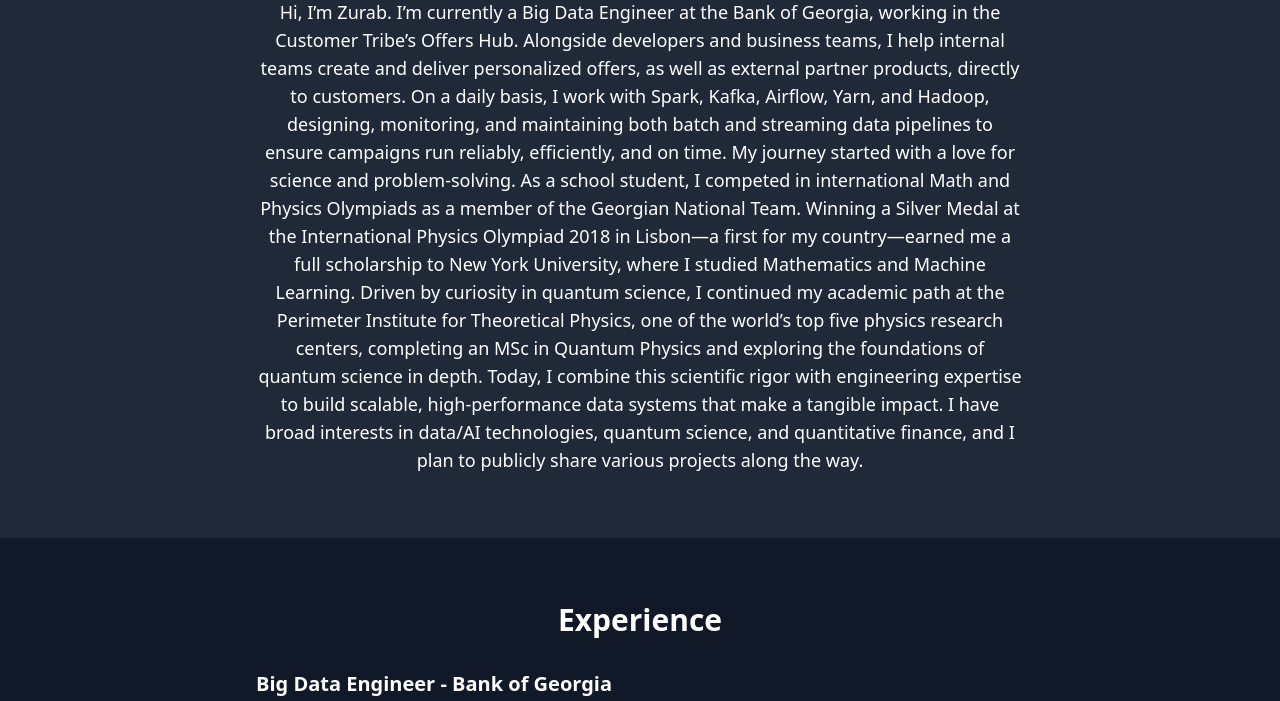
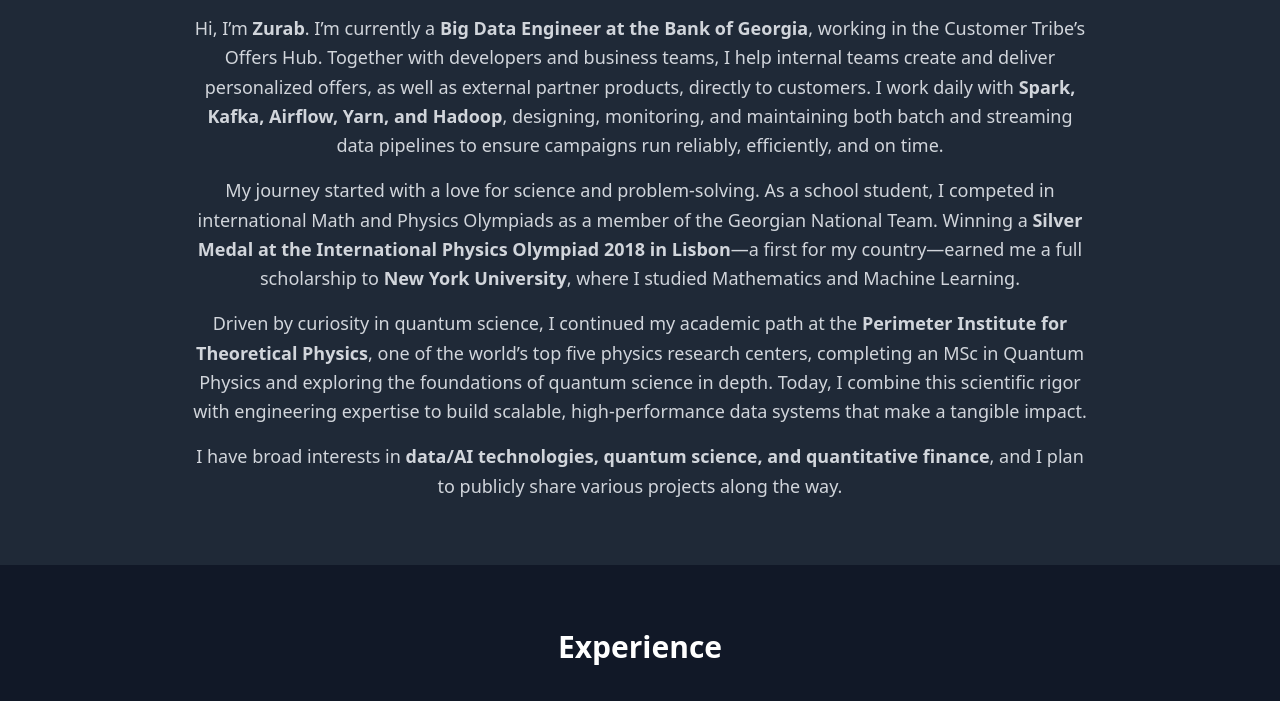
Before and after one commit to ZJashi/zurabjashi.github.io, a plain HTML site: page index.html in a window 1280 px wide. Shown: the part 414-1115 px from the top of the page. Drawn offline with nearby package versions, Linux system fonts and the light colour scheme.

Commit message:
Update index.html

```diff
--- a/index.html
+++ b/index.html
@@ -57,20 +57,24 @@
       </div>
     </header>
 
-    <!-- About Section -->
     <section id="about" class="py-16 bg-gray-800">
-      <div class="container mx-auto text-center">
-        <h2 class="text-3xl font-semibold">About Me</h2>
-        <p class="mt-4 text-lg max-w-3xl mx-auto">
-         Hi, I’m Zurab. I’m currently a Big Data Engineer at the Bank of Georgia, working in the Customer Tribe’s Offers Hub. Alongside developers and business teams, I help internal teams create and deliver personalized offers, as well as external partner products, directly to customers. On a daily basis, I work with Spark, Kafka, Airflow, Yarn, and Hadoop, designing, monitoring, and maintaining both batch and streaming data pipelines to ensure campaigns run reliably, efficiently, and on time.
+  <div class="container mx-auto max-w-4xl text-center">
+    <h2 class="text-3xl font-semibold mb-8">About Me</h2>
+    <p class="mt-4 text-lg text-gray-300 leading-relaxed mb-4">
+      Hi, I’m <strong>Zurab</strong>. I’m currently a <strong>Big Data Engineer at the Bank of Georgia</strong>, working in the Customer Tribe’s Offers Hub. Together with developers and business teams, I help internal teams create and deliver personalized offers, as well as external partner products, directly to customers. I work daily with <strong>Spark, Kafka, Airflow, Yarn, and Hadoop</strong>, designing, monitoring, and maintaining both batch and streaming data pipelines to ensure campaigns run reliably, efficiently, and on time.
+    </p>
+    <p class="mt-4 text-lg text-gray-300 leading-relaxed mb-4">
+      My journey started with a love for science and problem-solving. As a school student, I competed in international Math and Physics Olympiads as a member of the Georgian National Team. Winning a <strong>Silver Medal at the International Physics Olympiad 2018 in Lisbon</strong>—a first for my country—earned me a full scholarship to <strong>New York University</strong>, where I studied Mathematics and Machine Learning.
+    </p>
+    <p class="mt-4 text-lg text-gray-300 leading-relaxed mb-4">
+      Driven by curiosity in quantum science, I continued my academic path at the <strong>Perimeter Institute for Theoretical Physics</strong>, one of the world’s top five physics research centers, completing an MSc in Quantum Physics and exploring the foundations of quantum science in depth. Today, I combine this scientific rigor with engineering expertise to build scalable, high-performance data systems that make a tangible impact.
+    </p>
+    <p class="mt-4 text-lg text-gray-300 leading-relaxed">
+      I have broad interests in <strong>data/AI technologies, quantum science, and quantitative finance</strong>, and I plan to publicly share various projects along the way.
+    </p>
+  </div>
+</section>
 
-My journey started with a love for science and problem-solving. As a school student, I competed in international Math and Physics Olympiads as a member of the Georgian National Team. Winning a Silver Medal at the International Physics Olympiad 2018 in Lisbon—a first for my country—earned me a full scholarship to New York University, where I studied Mathematics and Machine Learning.
-
-Driven by curiosity in quantum science, I continued my academic path at the Perimeter Institute for Theoretical Physics, one of the world’s top five physics research centers, completing an MSc in Quantum Physics and exploring the foundations of quantum science in depth. Today, I combine this scientific rigor with engineering expertise to build scalable, high-performance data systems that make a tangible impact.
-
-I have broad interests in data/AI technologies, quantum science, and quantitative finance, and I plan to publicly share various projects along the way.
-      </div>
-    </section>
 
     <!-- Experience Section -->
     <section id="experience" class="py-16 bg-gray-900">
```
